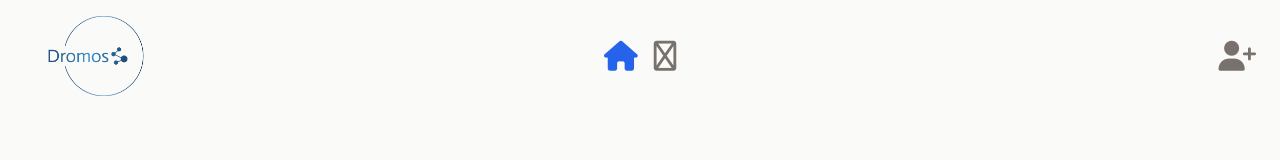
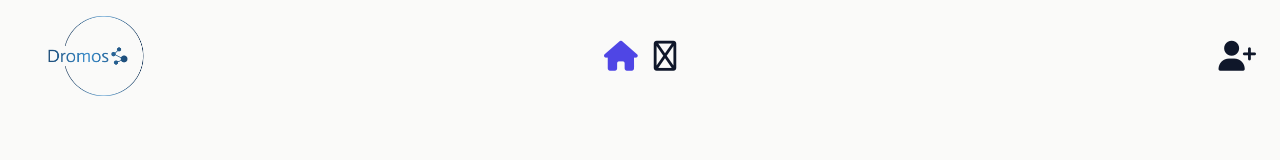
Before and after one commit to laskinner/dromos, a React (Vite) app: page / in a window 1280 px wide. Shown: the top 160 px of the page. Built offline with nearby package versions, Linux system fonts and the light colour scheme.

Commit message:
Updated color changes to UI

```diff
--- a/src/components/Navbar.tsx
+++ b/src/components/Navbar.tsx
@@ -26,7 +26,7 @@ const NavBar: React.FC = () => {
           to="/"
           className={({ isActive }) =>
             `group mx-2 ${
-              isActive ? "text-blue-600" : "text-stone-500"
+              isActive ? "text-indigo-600" : "text-slate-900"
             } text-3xl`
           }
         >
@@ -45,7 +45,7 @@ const NavBar: React.FC = () => {
           to="/graph-view"
           className={({ isActive }) =>
             `group mx-2 ${
-              isActive ? "text-blue-600" : "text-stone-500"
+              isActive ? "text-indigo-600" : "text-slate-900"
             } text-3xl`
           }
         >
@@ -70,7 +70,7 @@ const NavBar: React.FC = () => {
               <TooltipProvider>
                 <Tooltip>
                   <TooltipTrigger>
-                    <i className="fa-solid fa-user-plus text-stone-500 text-3xl"></i>
+                    <i className="fa-solid fa-user-plus text-slate-900 text-3xl"></i>
                   </TooltipTrigger>
                   <TooltipContent>
                     <p>Create Account</p>
```
